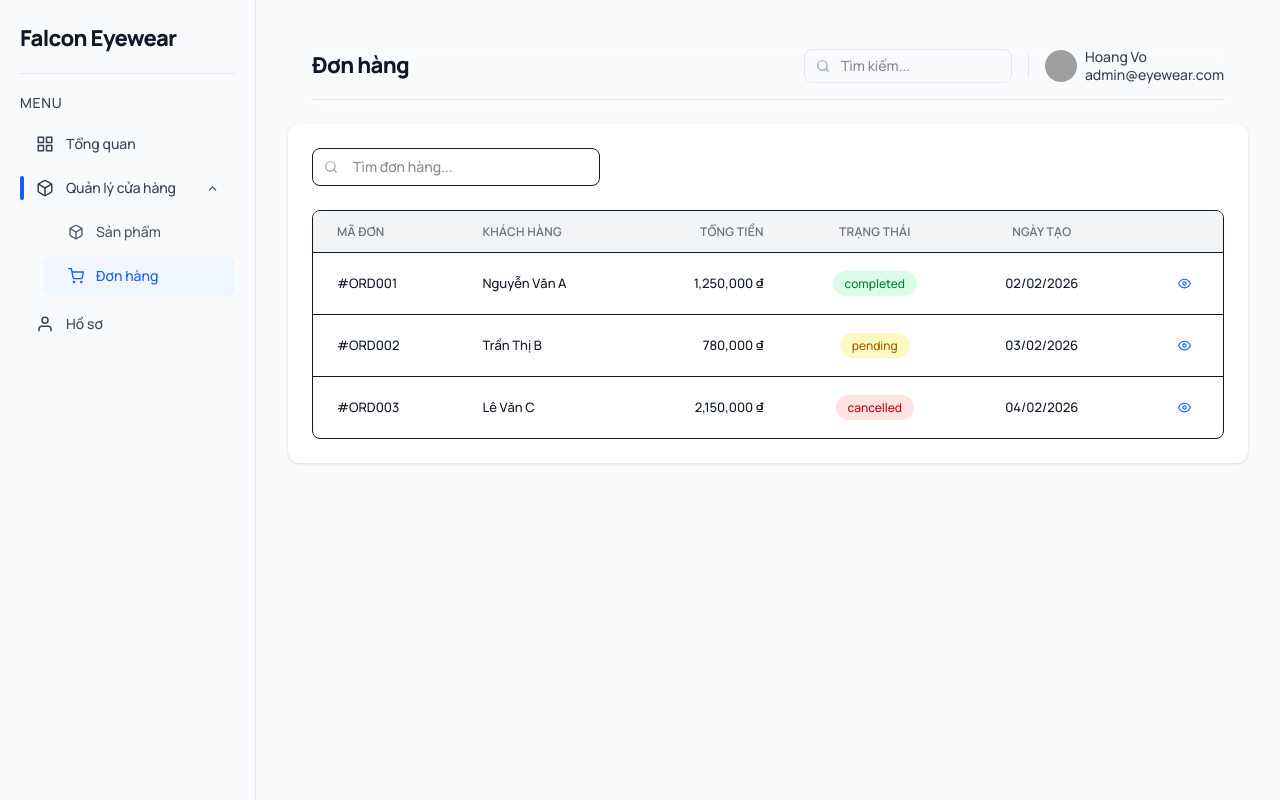
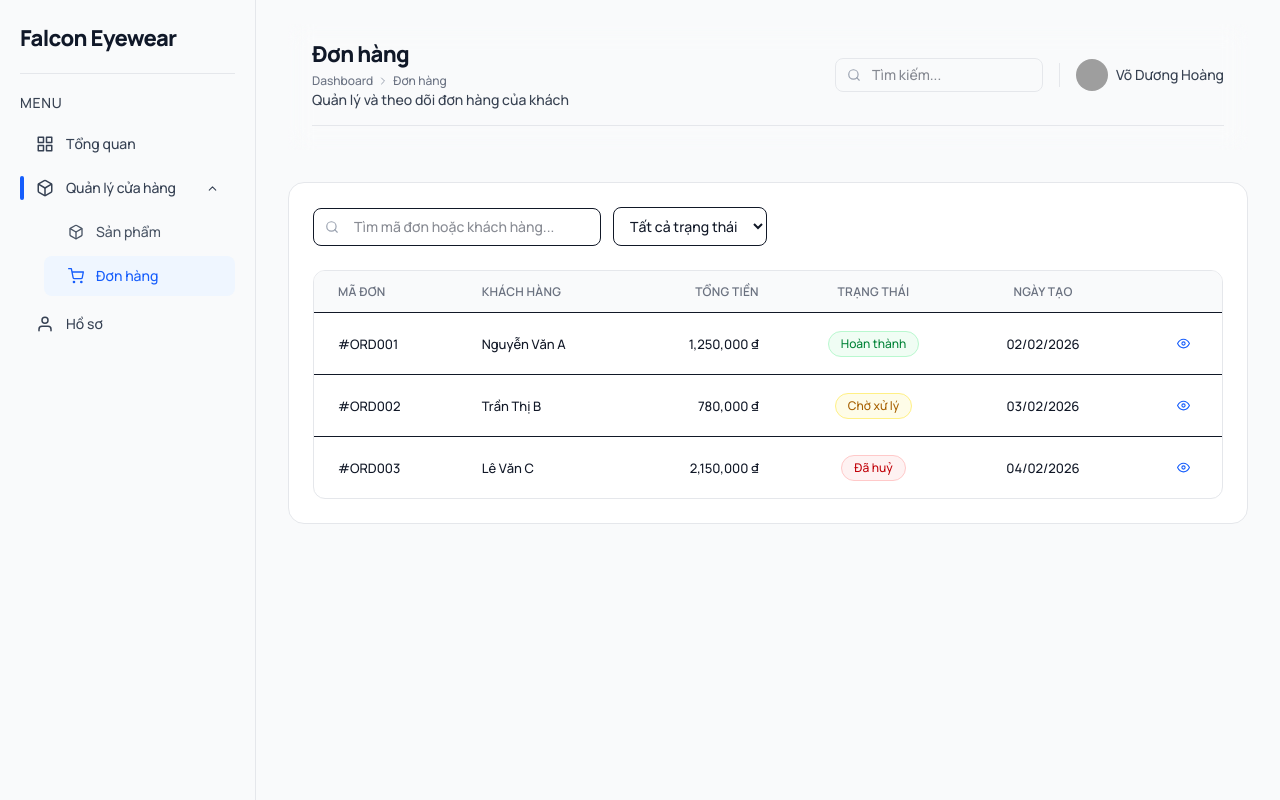
Before and after one commit to KhangTDse/SWP_391_Group5_Frontend, a React (Vite) app: page /dashboard/orders in a window 1280 px wide. Built offline with nearby package versions, Linux system fonts and the light colour scheme; grey boxes are pictures that could not be loaded.

Commit message:
Admin: Update Admin Profile and Show Information base on mockedata

```diff
--- a/src/components/AdminTopHeader.jsx
+++ b/src/components/AdminTopHeader.jsx
@@ -2,12 +2,15 @@ import { useState, useRef, useEffect } from "react";
 import { useNavigate } from "react-router-dom";
 import { motion, AnimatePresence } from "framer-motion";
 import { FiSearch, FiChevronRight } from "react-icons/fi";
+import { adminMock } from "../data/adminMock";
 
 function AdminTopHeader({ title, subtitle, breadcrumb = [] }) {
   const [open, setOpen] = useState(false);
   const [scrolled, setScrolled] = useState(false);
   const menuRef = useRef(null);
   const navigate = useNavigate();
+
+  const admin = adminMock;
 
   // Click outside dropdown
   useEffect(() => {
@@ -34,12 +37,10 @@ function AdminTopHeader({ title, subtitle, breadcrumb = [] }) {
       className={`
         sticky top-0 z-40
         transition-all duration-300
-       backdrop-blur-md
+        backdrop-blur-md
         ${scrolled ? "bg-white shadow-sm" : "bg-transparent"}
-
       `}
     >
-      {/* 👇 THÊM pb-6 Ở ĐÂY */}
       <div className="px-6 pt-4 pb-6">
         {/* TOP ROW */}
         <div className="flex justify-between items-center">
@@ -103,14 +104,13 @@ function AdminTopHeader({ title, subtitle, breadcrumb = [] }) {
               onClick={() => setOpen((prev) => !prev)}
             >
               <img
-                src="https://www.shutterstock.com/image-photo/create-imageiphone-memoji-avatar-style-600nw-2683889647.jpg"
-                alt="admin"
-                className="w-8 h-8 rounded-full hover:ring-2 hover:ring-blue-500 transition"
+                src={admin.img}
+                alt={admin.name}
+                className="w-8 h-8 rounded-full object-cover hover:ring-2 hover:ring-blue-500 transition"
               />
 
               <div className="hidden sm:block text-xs leading-tight">
-                <p className="font-medium text-gray-800">Hoang Vo</p>
-                <p className="text-gray-500">admin@eyewear.com</p>
+                <p className="font-medium text-gray-800">{admin.name}</p>
               </div>
 
               {/* DROPDOWN */}
@@ -122,13 +122,12 @@ function AdminTopHeader({ title, subtitle, breadcrumb = [] }) {
                     : { opacity: 0, scale: 0.96, y: -4 }
                 }
                 transition={{ duration: 0.15 }}
-                className="absolute right-0 top-11 w-52 bg-white rounded-lg shadow-xl border border-gray-200 z-50 origin-top-right"
+                className="absolute right-0 top-11 w-56 bg-white rounded-lg shadow-xl border border-gray-200 z-50 origin-top-right"
                 style={{ pointerEvents: open ? "auto" : "none" }}
                 onClick={(e) => e.stopPropagation()}
               >
-                <div className="px-4 py-2">
-                  <p className="font-medium text-sm">Hoang Vo</p>
-                  <p className="text-xs text-gray-500">admin@eyewear.com</p>
+                <div className="px-4 py-3">
+                  <p className="font-medium text-sm">{admin.email}</p>
                 </div>
 
                 <div className="h-px bg-gray-200 mx-4" />
--- a/src/data/adminMock.js
+++ b/src/data/adminMock.js
@@ -159,8 +159,11 @@ export const recentOrders = [
 /* ===== ADMIN PROFILE ===== */
 export const adminMock = {
   id: 1,
-  name: "Admin Chính",
-  email: "admin@shop.vn",
-  phone: "0909 123 456",
+  name: "Võ Dương Hoàng",
+  email: "hoangvo@admin.com",
+  password: "123",
+  phone: "0787565699",
   role: "Quản trị hệ thống",
+  img: "https://www.shutterstock.com/image-photo/create-imageiphone-memoji-avatar-style-600nw-2683889647.jpg",
+  address:"39A đường 149C, Long Trường, Thủ Đức, Thành Phố Hồ Chí Minh"
 };
--- a/src/pages/AdminOrder.jsx
+++ b/src/pages/AdminOrder.jsx
@@ -1,43 +1,87 @@
-import { useState } from "react";
-import { FiSearch, FiEye } from "react-icons/fi";
+import { useMemo, useState } from "react";
+import { FiSearch, FiEye, FiShoppingBag } from "react-icons/fi";
 import { ordersMock } from "../data/adminMock";
 import AdminTopHeader from "../components/AdminTopHeader";
 
+/* ===== STATUS UI MAP (FRONTEND TỰ MAP) ===== */
+const statusMap = {
+  completed: {
+    label: "Hoàn thành",
+    className: "bg-green-50 text-green-700 border-green-200",
+  },
+  pending: {
+    label: "Chờ xử lý",
+    className: "bg-yellow-50 text-yellow-700 border-yellow-200",
+  },
+  cancelled: {
+    label: "Đã huỷ",
+    className: "bg-red-50 text-red-700 border-red-200",
+  },
+};
+
 function AdminOrders() {
   const [search, setSearch] = useState("");
+  const [status, setStatus] = useState("all");
   const [orders] = useState(ordersMock);
 
-  const filteredOrders = orders.filter(
-    (o) =>
+  /* ===== FILTER ===== */
+  const filteredOrders = useMemo(() => {
+    return orders.filter((o) => {
+      const matchText =
         o.code.toLowerCase().includes(search.toLowerCase()) ||
-      o.customer.toLowerCase().includes(search.toLowerCase())
-  );
+        o.customer.toLowerCase().includes(search.toLowerCase());
+
+      const matchStatus =
+        status === "all" || o.status === status;
+
+      return matchText && matchStatus;
+    });
+  }, [orders, search, status]);
 
   return (
-    <div className="ml-64 p-8 bg-gray-50 min-h-screen font-admin">
-      <AdminTopHeader title="Đơn hàng"/>
+    <div className="ml-64 px-8 pt-6 pb-12 bg-gray-50 min-h-screen">
+      {/* ===== HEADER ===== */}
+      <AdminTopHeader
+        title="Đơn hàng"
+        subtitle="Quản lý và theo dõi đơn hàng của khách"
+        breadcrumb={["Dashboard", "Đơn hàng"]}
+      />
 
-      {/* ===== CARD WRAPPER ===== */}
-      <div className="bg-white rounded-xl shadow p-6">
-        {/* ===== TOP BAR ===== */}
-        <div className="flex items-center justify-between mb-6">
+      {/* ===== CARD ===== */}
+      <div className="mt-8 bg-white rounded-2xl border border-gray-200 p-6">
+        {/* ===== TOOLBAR ===== */}
+        <div className="flex flex-wrap items-center justify-between gap-4 mb-6">
+          <div className="flex items-center gap-3">
             {/* SEARCH */}
             <div className="relative w-72">
               <FiSearch className="absolute left-3 top-1/2 -translate-y-1/2 text-gray-400" />
               <input
                 type="text"
-              placeholder="Tìm đơn hàng..."
+                placeholder="Tìm mã đơn hoặc khách hàng..."
                 value={search}
                 onChange={(e) => setSearch(e.target.value)}
                 className="w-full pl-10 pr-4 py-2 border rounded-lg text-sm focus:outline-none focus:ring-2 focus:ring-blue-500"
               />
             </div>
+
+            {/* STATUS FILTER */}
+            <select
+              value={status}
+              onChange={(e) => setStatus(e.target.value)}
+              className="border rounded-lg px-3 py-2 text-sm focus:outline-none focus:ring-2 focus:ring-blue-500"
+            >
+              <option value="all">Tất cả trạng thái</option>
+              <option value="completed">Hoàn thành</option>
+              <option value="pending">Chờ xử lý</option>
+              <option value="cancelled">Đã huỷ</option>
+            </select>
+          </div>
         </div>
 
         {/* ===== TABLE ===== */}
-        <div className="overflow-hidden rounded-lg border">
+        <div className="overflow-hidden rounded-xl border border-gray-200">
           <table className="w-full text-sm">
-            <thead className="bg-gray-100 text-gray-600">
+            <thead className="bg-gray-50 text-gray-600">
               <tr>
                 <th className="text-left px-6 py-3">Mã đơn</th>
                 <th className="text-left px-6 py-3">Khách hàng</th>
@@ -49,7 +93,16 @@ function AdminOrders() {
             </thead>
 
             <tbody>
-              {filteredOrders.map((order) => (
+              {filteredOrders.map((order) => {
+                const statusUI =
+                  statusMap[order.status] ||
+                  {
+                    label: order.status,
+                    className:
+                      "bg-gray-50 text-gray-700 border-gray-200",
+                  };
+
+                return (
                   <tr
                     key={order.id}
                     className="border-t hover:bg-gray-50 transition"
@@ -62,21 +115,15 @@ function AdminOrders() {
                       {order.customer}
                     </td>
 
-                  <td className="px-6 py-4 text-right font-medium">
+                    <td className="px-6 py-4 text-right font-semibold">
                       {order.total.toLocaleString()} ₫
                     </td>
 
                     <td className="px-6 py-4 text-center">
                       <span
-                      className={`px-3 py-1 rounded-full text-xs font-medium ${
-                        order.status === "completed"
-                          ? "bg-green-100 text-green-700"
-                          : order.status === "pending"
-                          ? "bg-yellow-100 text-yellow-700"
-                          : "bg-red-100 text-red-700"
-                      }`}
+                        className={`inline-flex items-center px-3 py-1 rounded-full text-xs font-medium border ${statusUI.className}`}
                       >
-                      {order.status}
+                        {statusUI.label}
                       </span>
                     </td>
 
@@ -93,12 +140,16 @@ function AdminOrders() {
                       </div>
                     </td>
                   </tr>
-              ))}
+                );
+              })}
 
               {filteredOrders.length === 0 && (
                 <tr>
-                  <td colSpan={6} className="text-center py-10 text-gray-500">
-                    Không tìm thấy đơn hàng
+                  <td colSpan={6} className="py-14 text-center">
+                    <div className="flex flex-col items-center gap-3 text-gray-400">
+                      <FiShoppingBag className="text-3xl" />
+                      <p>Không tìm thấy đơn hàng phù hợp</p>
+                    </div>
                   </td>
                 </tr>
               )}
--- a/src/pages/AdminProfile.jsx
+++ b/src/pages/AdminProfile.jsx
@@ -1,40 +1,101 @@
 import { useState } from "react";
-import { FiEdit, FiMail, FiPhone, FiUser } from "react-icons/fi";
+import {
+  FiEdit,
+  FiMail,
+  FiPhone,
+  FiUser,
+  FiShield,
+  FiMapPin,
+  FiX,
+} from "react-icons/fi";
 import { adminMock } from "../data/adminMock";
 import AdminTopHeader from "../components/AdminTopHeader";
 
 function AdminProfile() {
   const [admin, setAdmin] = useState(adminMock);
+  const [draft, setDraft] = useState(adminMock);
   const [editing, setEditing] = useState(false);
 
   const handleChange = (e) => {
-    setAdmin({ ...admin, [e.target.name]: e.target.value });
+    setDraft({ ...draft, [e.target.name]: e.target.value });
+  };
+
+  const handleSave = () => {
+    setAdmin(draft);
+    setEditing(false);
+  };
+
+  const handleCancel = () => {
+    setDraft(admin);
+    setEditing(false);
   };
 
   return (
-    <div className="ml-64 p-8 bg-gray-50 min-h-screen font-admin">
-      {/* ===== CARD WRAPPER ===== */}
-      <AdminTopHeader title="Hồ sơ" />
+    <div className="ml-64 px-8 pt-6 pb-12 bg-gray-50 min-h-screen">
+      {/* ===== HEADER ===== */}
+      <AdminTopHeader
+        title="Hồ sơ"
+        subtitle="Thông tin tài khoản quản trị viên"
+        breadcrumb={["Dashboard", "Hồ sơ"]}
+      />
 
-      <div className="bg-white rounded-xl shadow p-6 max-w-3xl">
-        {/* ===== HEADER ===== */}
-        <div className="flex items-center justify-between mb-6">
-          <h1 className="text-xl font-bold text-gray-800">
-            Thông tin quản trị viên
-          </h1>
+      {/* ===== CARD ===== */}
+      <div className="mt-8 bg-white rounded-2xl border border-gray-200 p-6 max-w-5xl">
+        {/* ===== TOP ===== */}
+        <div className="flex items-center justify-between mb-10">
+          <div className="flex items-center gap-5">
+            {/* AVATAR */}
+            {admin.img ? (
+              <img
+                src={admin.img}
+                alt={admin.name}
+                className="w-20 h-20 rounded-full object-cover border"
+              />
+            ) : (
+              <div className="w-20 h-20 rounded-full bg-blue-100 text-blue-600 flex items-center justify-center text-3xl font-bold">
+                {admin.name.charAt(0)}
+              </div>
+            )}
 
-          <button
-            onClick={() => setEditing(!editing)}
-            className="flex items-center gap-2 px-4 py-2 text-sm bg-blue-600 text-white rounded-lg hover:bg-blue-700 transition"
-          >
-            <FiEdit />
-            {editing ? "Lưu thay đổi" : "Chỉnh sửa"}
-          </button>
+            <div>
+              <h2 className="text-xl font-semibold text-gray-900">
+                {admin.name}
+              </h2>
+              <p className="text-sm text-gray-500">{admin.role}</p>
+            </div>
+          </div>
+
+          {/* ACTION */}
+          {!editing ? (
+            <button
+              onClick={() => setEditing(true)}
+              className="flex items-center gap-2 px-4 py-2 text-sm bg-blue-600 text-white rounded-lg hover:bg-blue-700 transition"
+            >
+              <FiEdit />
+              Chỉnh sửa
+            </button>
+          ) : (
+            <div className="flex items-center gap-2">
+              <button
+                onClick={handleCancel}
+                className="flex items-center gap-2 px-4 py-2 text-sm border rounded-lg hover:bg-gray-50"
+              >
+                <FiX />
+                Huỷ
+              </button>
+              <button
+                onClick={handleSave}
+                className="flex items-center gap-2 px-4 py-2 text-sm bg-green-600 text-white rounded-lg hover:bg-green-700 transition"
+              >
+                Lưu thay đổi
+              </button>
+            </div>
+          )}
         </div>
 
-        {/* ===== CONTENT ===== */}
+        {/* ===== FORM ===== */}
         <div className="grid grid-cols-1 md:grid-cols-2 gap-6">
-          {/* TÊN */}
+          {/* NAME */}
           <div>
             <label className="text-sm text-gray-500 flex items-center gap-2 mb-1">
               <FiUser /> Họ tên
@@ -42,7 +103,7 @@ function AdminProfile() {
             <input
               name="name"
               disabled={!editing}
-              value={admin.name}
+              value={draft.name}
               onChange={handleChange}
               className={`w-full px-4 py-2 border rounded-lg text-sm ${
                 editing ? "focus:ring-2 focus:ring-blue-500" : "bg-gray-100"
@@ -58,7 +119,7 @@ function AdminProfile() {
             <input
               name="email"
               disabled={!editing}
-              value={admin.email}
+              value={draft.email}
               onChange={handleChange}
               className={`w-full px-4 py-2 border rounded-lg text-sm ${
                 editing ? "focus:ring-2 focus:ring-blue-500" : "bg-gray-100"
@@ -66,7 +127,7 @@ function AdminProfile() {
             />
           </div>
 
-          {/* SỐ ĐIỆN THOẠI */}
+          {/* PHONE */}
           <div>
             <label className="text-sm text-gray-500 flex items-center gap-2 mb-1">
               <FiPhone /> Số điện thoại
@@ -74,7 +135,7 @@ function AdminProfile() {
             <input
               name="phone"
               disabled={!editing}
-              value={admin.phone}
+              value={draft.phone}
               onChange={handleChange}
               className={`w-full px-4 py-2 border rounded-lg text-sm ${
                 editing ? "focus:ring-2 focus:ring-blue-500" : "bg-gray-100"
@@ -82,13 +143,32 @@ function AdminProfile() {
             />
           </div>
 
-          {/* VAI TRÒ */}
+          {/* ROLE */}
           <div>
-            <label className="text-sm text-gray-500 mb-1 block">Vai trò</label>
+            <label className="text-sm text-gray-500 flex items-center gap-2 mb-1">
+              <FiShield /> Vai trò
+            </label>
             <input
               disabled
               value={admin.role}
               className="w-full px-4 py-2 border rounded-lg text-sm bg-gray-100"
+            />
+          </div>
+
+          {/* ADDRESS */}
+          <div className="md:col-span-2">
+            <label className="text-sm text-gray-500 flex items-center gap-2 mb-1">
+              <FiMapPin /> Địa chỉ
+            </label>
+            <textarea
+              name="address"
+              disabled={!editing}
+              value={draft.address}
+              onChange={handleChange}
+              rows={3}
+              className={`w-full px-4 py-2 border rounded-lg text-sm resize-none ${
+                editing ? "focus:ring-2 focus:ring-blue-500" : "bg-gray-100"
+              }`}
             />
           </div>
         </div>
```
Lines whose indentation alone changed are shown as unchanged.
